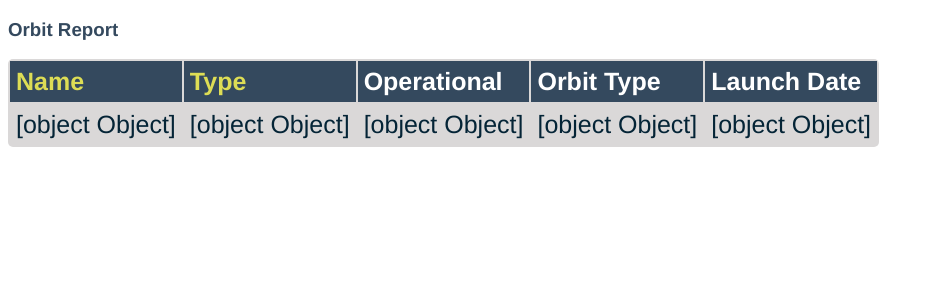
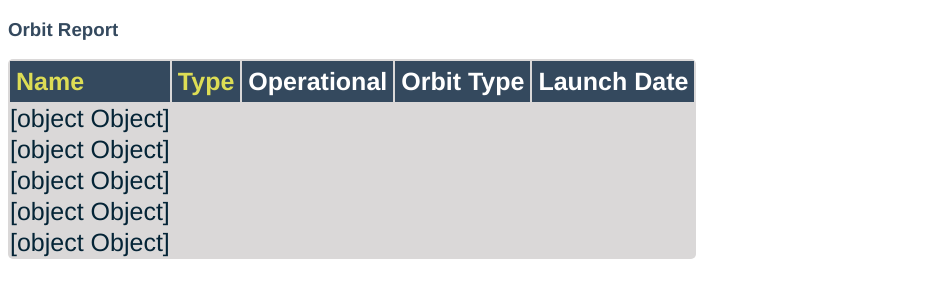
Before and after one commit to Delaynie/orbit-report, an Angular app: page / in a window 1280 px wide. Shown: the top 300 px of the page, without its empty margins (0-934 px from the left). Built offline with nearby package versions, Linux system fonts and the light colour scheme.

Commit message:
updated line 13 in orbit-list html

```diff
--- a/src/app/app.component.ts
+++ b/src/app/app.component.ts
@@ -8,7 +8,7 @@ import { Satellite } from './satellite';
 })
 export class AppComponent {
   title = 'orbit-report';
-  sourceList:Satellite[] = [];
+  sourceList: Satellite[];
 
 
   constructor() {
--- a/src/app/orbit-list/orbit-list.component.html
+++ b/src/app/orbit-list/orbit-list.component.html
@@ -9,9 +9,9 @@
     </tr>
 
     <!-- Hi JC. I think my syntax may be off with the following *ngFor statement.-->
-    <tr>
-        <td *ngFor="let satellite of satellites">{{satellite}}</td>
-    </tr>
+
+        <tr *ngFor="let satellite of satellites">{{satellite}}</tr>
+
     </table>
 
 
```
